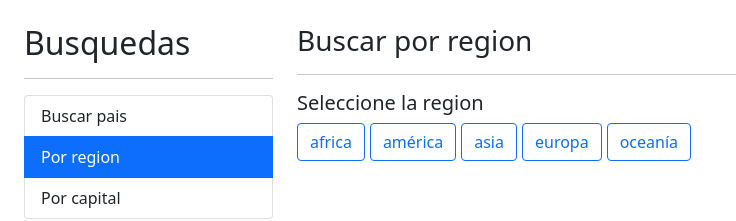
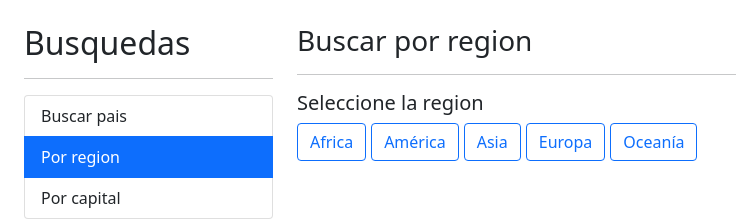
Before and after one commit to EmanuelAl/Angular, an Angular app in the folder paisesApp/: page /region in a window 1280 px wide. Shown: the top 221 px of the page, without its empty margins (0-736 px from the left). Built offline with nearby package versions, Linux system fonts and the light colour scheme.

Commit message:
se implementan nuevas formas de agregar clases de css condicionales en el componente por-region

```diff
--- a/paisesApp/src/app/pais/pages/por-region/por-region.component.html
+++ b/paisesApp/src/app/pais/pages/por-region/por-region.component.html
@@ -7,12 +7,9 @@
     <div class="col">
         <button *ngFor="let region of regiones"
                 class="btn btn-outline-primary"
-                [ngClass]="{
-                    'btn-primary': regionActiva === region,
-                    'btn-outline-primary': regionActiva !== region
-                }"
+                [class]="getClaseCSS( region )"
                 (click)="activarRegion( region )">
-            {{region}}
+            {{region | titlecase}}
         </button>
     </div>
 </div>
@@ -23,11 +20,23 @@
     si la condicion es true se aplica la clase al elemento donde se la incorporo
     [class.btn-primary]="region === regionActiva"
 
-    o se puede usar un ngclass
+************ o se puede usar un ngclass
     [ngClass]="{
                      'nombreClase' : condicion,
                     'btn-primary': regionActiva === region,
                     'btn-outline-primary': regionActiva !== region
                 }"
+**********otra forma de agregar clases condicionales es :
 
+    [class]="( region === regionActiva) ? 'btn btn-primary': 'btn btn-outline-primary'"
+
+************4to metodo de agregar clases css condicionales es
+, crear un metodo para fines didacticos y de legibilidad :
+
+    [class]="getClaseCSS( region )"
+
+    en el componente:
+    getClaseCSS( region: string): string {
+    return ( region === this.regionActiva) ? 'btn btn-primary': 'btn btn-outline-primary';
+  }
 -->
--- a/paisesApp/src/app/pais/pages/por-region/por-region.component.ts
+++ b/paisesApp/src/app/pais/pages/por-region/por-region.component.ts
@@ -16,6 +16,12 @@ export class PorRegionComponent  {
   regionActiva: string = '';
   constructor() { }
 
+  getClaseCSS( region: string): string {
+    return ( region === this.regionActiva)
+               ? 'btn btn-primary'
+               : 'btn btn-outline-primary';
+  }
+
   activarRegion( region: string){
     this.regionActiva = region;
 
```
